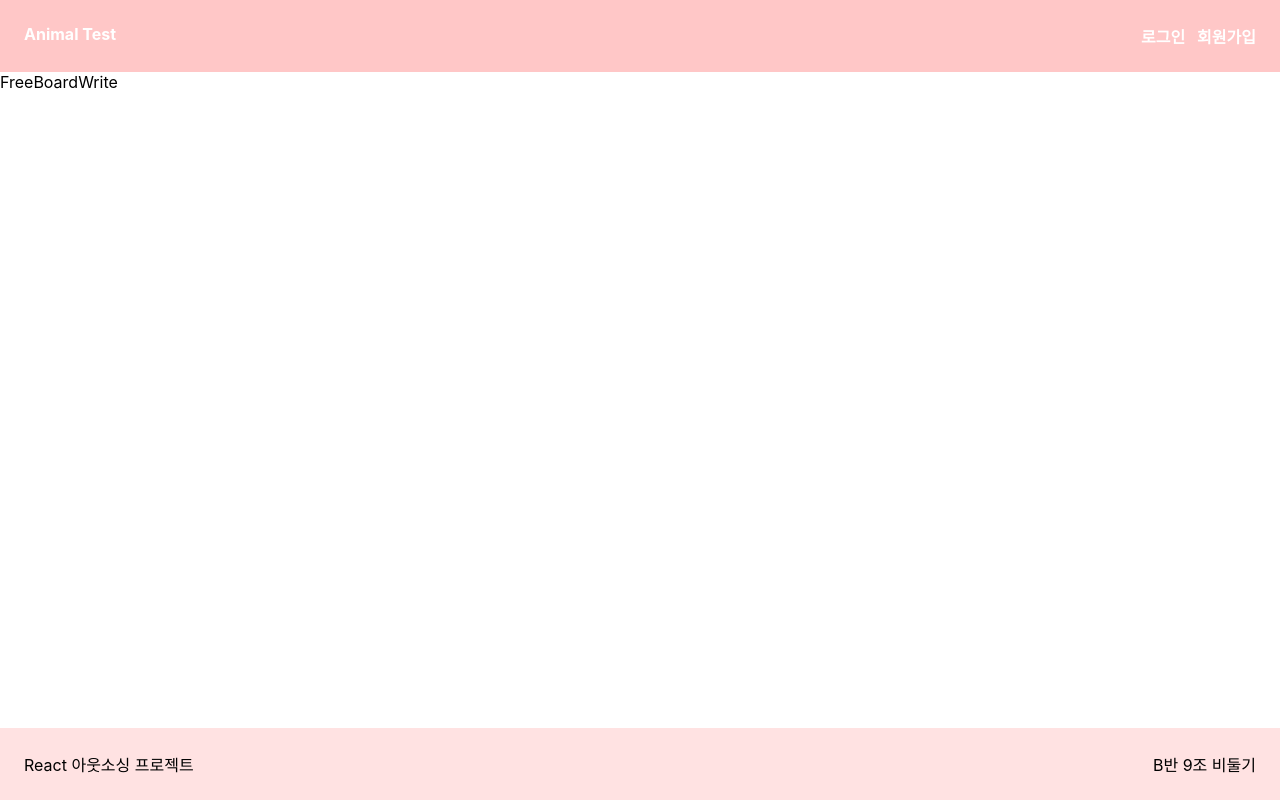
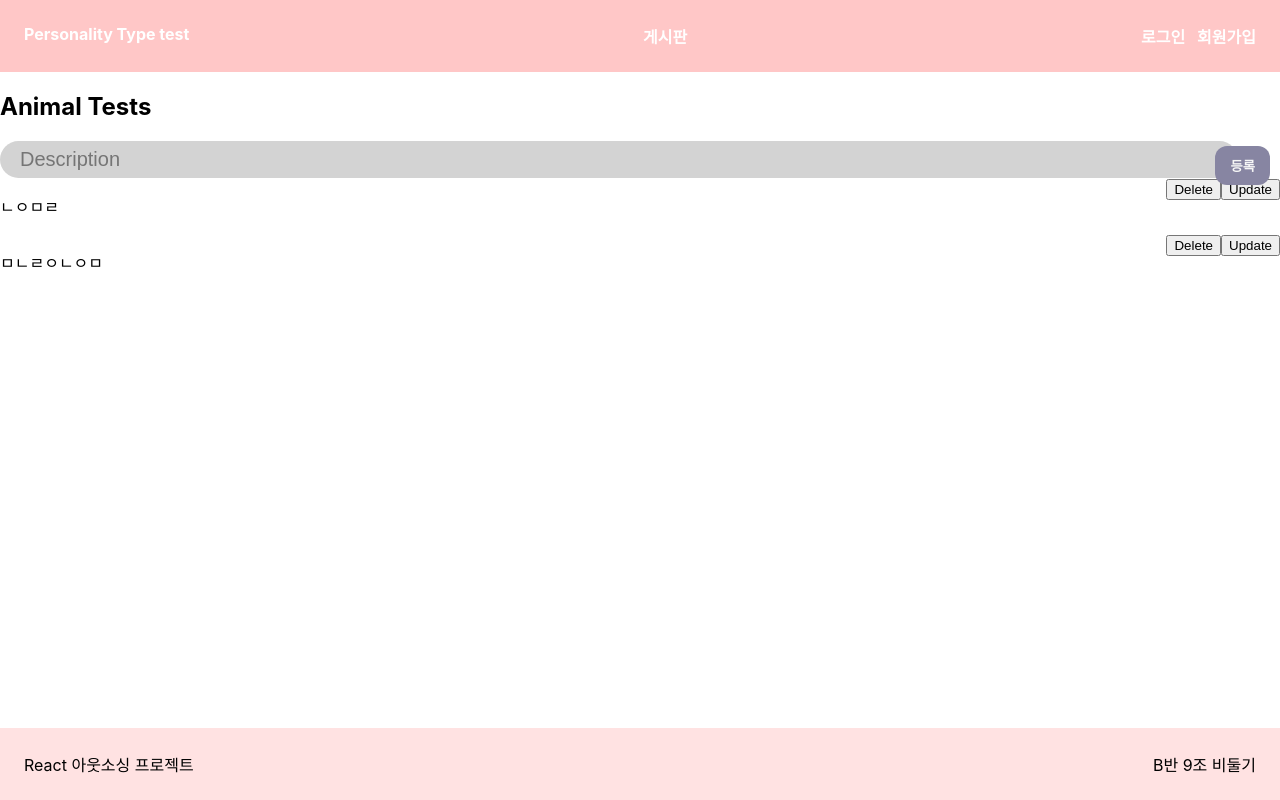
Before and after one commit to kitae0831/pigeon, a React (Create React App) app: page /freeBoard in a window 1280 px wide. Built offline with nearby package versions, Linux system fonts and the light colour scheme; data requests are answered from the project's data file.

Commit message:
merge전 commit

```diff
--- a/db.json
+++ b/db.json
@@ -70,5 +70,16 @@
       "answerB": "친절하고 다정하다고 합니다.",
       "answerC": "현실적이고 신중하다고 합니다."
     }
+  ],
+  "FreeBoard": [
+    {
+      "title": "",
+      "description": "ㄴㅇㅁㄹ",
+      "id": 1
+    },
+    {
+      "id": 2,
+      "description": "ㅁㄴㄹㅇㄴㅇㅁ"
+    }
   ]
 }
--- a/src/api/animalTest.js
+++ b/src/api/animalTest.js
@@ -7,16 +7,4 @@ const getAnimalTest = async () => {
   return response.data;
 };
 
-const addAnimalTest = async (newTest) => {
-  await axios.post(`${URL}/animalTest`, newTest);
-};
-
-const delAnimalTest = async (id) => {
-  await axios.delete(`${URL}/animalTest/${id}`);
-};
-
-const fixAnimalTest = async (newTest) => {
-  await axios.patch(`${URL}/animalTest/${newTest.id}`, { ...newTest });
-};
-
-export { getAnimalTest, addAnimalTest, delAnimalTest, fixAnimalTest };
+export { getAnimalTest };
--- /dev/null
+++ b/src/api/freeBoard.js
@@ -0,0 +1,22 @@
+import axios from 'axios';
+
+const URL = process.env.REACT_APP_SERVER_URL;
+
+const getFreeBoardt = async () => {
+  const response = await axios.get(`${URL}/FreeBoard`);
+  return response.data;
+};
+
+const addFreeBoard = async (newTest) => {
+  await axios.post(`${URL}/FreeBoard`, newTest);
+};
+
+const delFreeBoard = async (id) => {
+  await axios.delete(`${URL}/FreeBoard/${id}`);
+};
+
+const fixFreeBoard = async (newTest) => {
+  await axios.patch(`${URL}/FreeBoard/${newTest.id}`, { ...newTest });
+};
+
+export { getFreeBoardt, addFreeBoard, delFreeBoard, fixFreeBoard };
--- a/src/common/Layout.jsx
+++ b/src/common/Layout.jsx
@@ -2,15 +2,19 @@ import React from 'react';
 import { Outlet } from 'react-router-dom';
 import styled from 'styled-components';
 import { Link } from 'react-router-dom';
-import '../color.css'
+import '../color.css';
 
 function Layout() {
   return (
     <Container>
       <Header>
         <Link to="/" style={{ textDecoration: 'none', color: 'white' }}>
-          Animal Test
+          Personality Type test
         </Link>
+        <Link to="/freeBoard" style={{ textDecoration: 'none', color: 'white' }}>
+          게시판
+        </Link>
+
         <div
           style={{
             display: 'flex',
--- a/src/components/animalTest/AnimalTest.jsx
+++ b/src/components/animalTest/AnimalTest.jsx
@@ -6,7 +6,7 @@ import { useNavigate } from 'react-router-dom';
 
 function AnimalTest() {
   const { isLoading, isError, data } = useQuery('animalTest', getAnimalTest);
-  const [state, setState] = useState([{}]);
+  const [state, setState] = useState([]);
   const navigate = useNavigate();
 
   const resultHandelr = () => {
@@ -14,12 +14,16 @@ function AnimalTest() {
     const answerB = state.filter((i) => i.selectedAnswer === 'B').length;
     const answerC = state.filter((i) => i.selectedAnswer === 'C').length;
 
+    if (answerA + answerB + answerC === 10) {
       if (answerA >= answerB && answerA >= answerC) {
         navigate('/search?type=bird');
       } else if (answerB >= answerC && answerB > answerA) {
         navigate('/search?type=dog');
       } else if (answerC > answerA && answerC > answerB) {
         navigate('/search?type=cat');
+      }
+    } else {
+      alert('모든 항목에 답변해주세요');
     }
   };
 
--- a/src/components/freeBoardWrite/FreeBoardWrite.jsx
+++ b/src/components/freeBoardWrite/FreeBoardWrite.jsx
@@ -1,7 +1,99 @@
-import React from 'react';
+import React, { useState, useEffect } from 'react';
+import { getFreeBoardt, addFreeBoard, delFreeBoard, fixFreeBoard } from '../../api/freeBoard';
+import styled from 'styled-components';
+import { PinkButton, PurpleButton } from '../../shared/Buttons';
 
-function FreeBoardWrite() {
-  return <div>FreeBoardWrite</div>;
-}
+const FreeBoardWrite = () => {
+  const [FreeBoard, setFreeBoard] = useState([]);
+  const [newTest, setNewTest] = useState({ title: '', description: '' });
+
+  const fetchFreeBoard = async () => {
+    try {
+      const data = await getFreeBoardt();
+      setFreeBoard(data);
+    } catch (error) {
+      console.error('Error fetching tests:', error);
+    }
+  };
+
+  const handleSubmit = async (e) => {
+    e.preventDefault();
+    try {
+      await addFreeBoard(newTest);
+      setNewTest({ id: '', description: '' });
+      fetchFreeBoard();
+    } catch (error) {
+      console.error('Error adding test:', error);
+    }
+  };
+
+  const handleDelete = async (id) => {
+    try {
+      await delFreeBoard(id);
+      fetchFreeBoard();
+    } catch (error) {
+      console.error('Error deleting test:', error);
+    }
+  };
+
+  const handleUpdate = async (updatedTest) => {
+    try {
+      await fixFreeBoard(updatedTest);
+      fetchFreeBoard();
+    } catch (error) {
+      console.error('Error updating test:', error);
+    }
+  };
+
+  useEffect(() => {
+    fetchFreeBoard();
+  }, []);
+
+  return (
+    <div>
+      <h2>Animal Tests</h2>
+      <form style={{ width: '100%', position: 'relative', display: 'inline-block' }} onSubmit={handleSubmit}>
+        <CommentBox
+          type="text"
+          value={newTest.description}
+          onChange={(e) => setNewTest({ ...newTest, description: e.target.value })}
+          placeholder="Description"
+        />
+        <PurpleButton
+          style={{
+            position: 'absolute',
+            right: '5px'
+          }}
+          type="submit"
+        >
+          등록
+        </PurpleButton>
+      </form>
+      {FreeBoard.map((test) => (
+        <div style={{ display: 'flex', justifyContent: 'space-between' }} key={test.id}>
+          {/* <p>{test.id}</p> */}
+          <p>{test.description}</p>
+          <div>
+            <button onClick={() => handleDelete(test.id)}>Delete</button>
+            <button onClick={() => handleUpdate({ ...test, description: 'Updated Description' })}>Update</button>
+          </div>
+        </div>
+      ))}
+    </div>
+  );
+};
 
 export default FreeBoardWrite;
+
+const CommentBox = styled.input`
+  border: transparent;
+  background-color: lightgray;
+  border-radius: 30px;
+
+  width: 95%;
+  height: 35px;
+  margin-right: 3px;
+
+  font-size: 20px;
+  padding-left: 20px;
+`;
--- a/src/components/main/Main.jsx
+++ b/src/components/main/Main.jsx
@@ -10,7 +10,7 @@ function Main() {
   return (
     <>
       <MbtiTest />
-      <h1>어떤 동물을 닮았을까?</h1>
+      <h1>자신의 성격은 어떤 동물을 닮았을까?</h1>
       <PurpleButton onClick={() => navigate('/animal')}>테스트 시작</PurpleButton>
       <h1>출근길에서 살아남기 테스트</h1>
       <PurpleButton onClick={() => navigate('/workSurvive')}>테스트 시작</PurpleButton>
```
Also changed, not shown: src/components/animalModal/AnimalModal.jsx (added, +46 -0 lines), 설빈님 로직 참고용.js (deleted, +0 -77 lines). Lines whose indentation alone changed are shown as unchanged.
